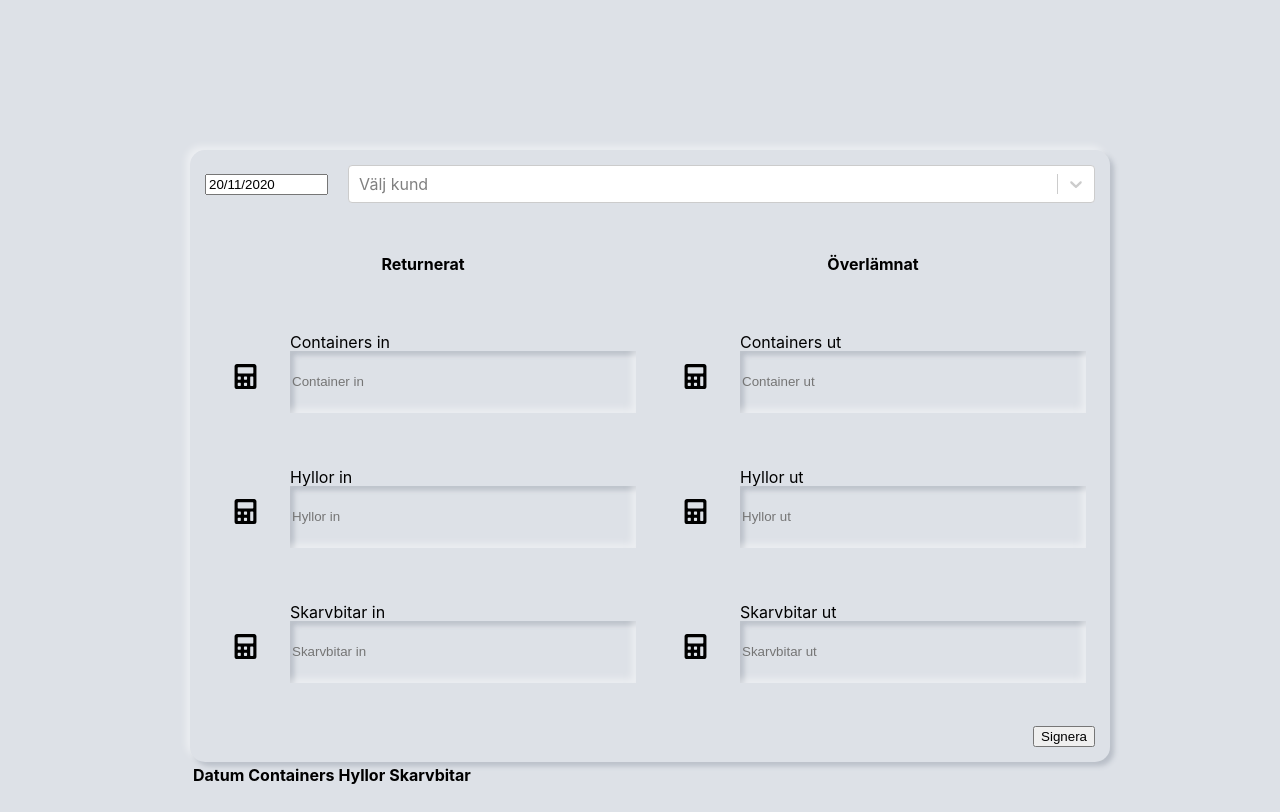
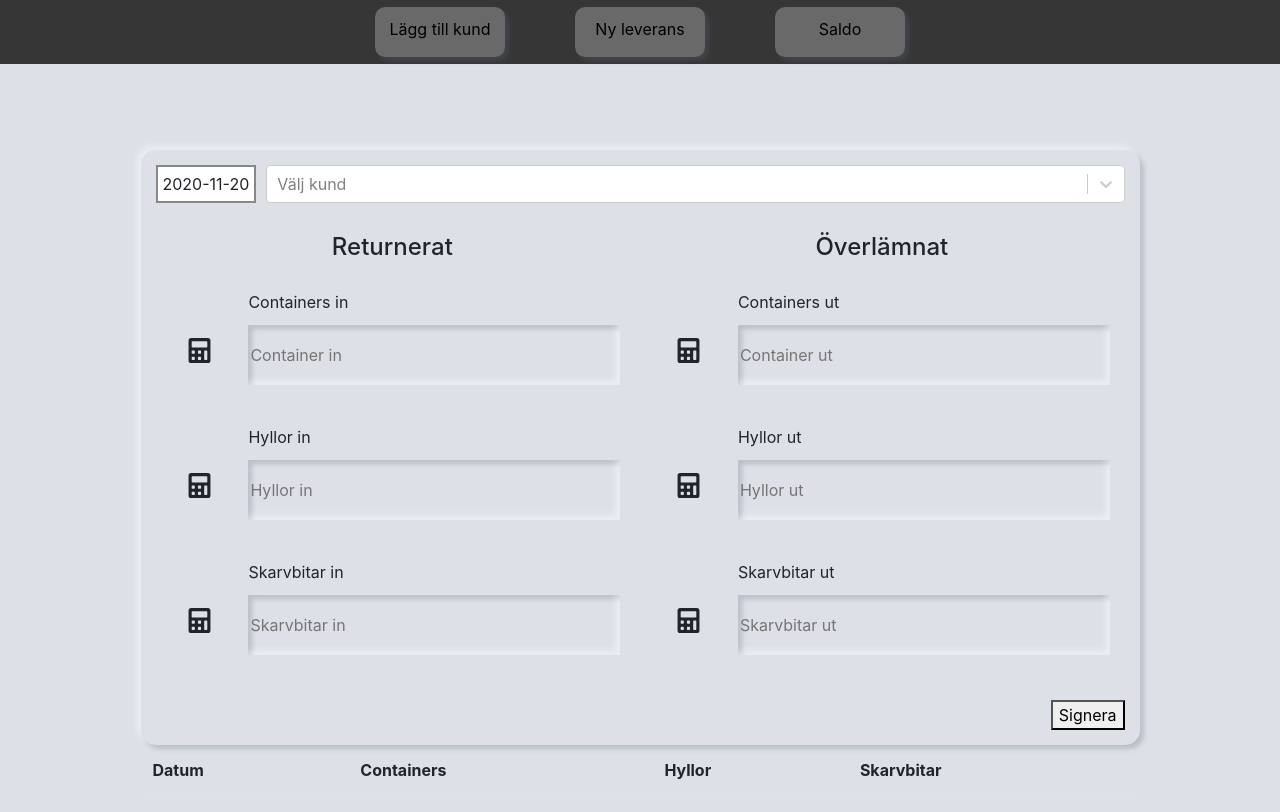
Before and after one commit to lapvetelaeinen/bringle, a React (Create React App) app: page /new-delivery in a window 1280 px wide. Built offline with nearby package versions, Linux system fonts and the light colour scheme.

Commit message:
new datepicker

```diff
--- a/package.json
+++ b/package.json
@@ -6,7 +6,10 @@
     "@testing-library/jest-dom": "^5.11.5",
     "@testing-library/react": "^11.1.1",
     "@testing-library/user-event": "^12.2.0",
+    "bootstrap": "^4.5.3",
+    "moment": "^2.29.1",
     "react": "^17.0.1",
+    "react-calendar": "^3.2.1",
     "react-dom": "^17.0.1",
     "react-icons": "^3.11.0",
     "react-router-dom": "^5.2.0",
--- a/src/components/registerDelivery.css
+++ b/src/components/registerDelivery.css
@@ -88,3 +88,11 @@ main form {
   justify-content: flex-end;
   margin: 5px;
 }
+
+.date-box {
+  border: 2px solid rgb(136, 136, 136);
+  margin-right: 10px;
+  padding: 5px;
+  cursor: pointer;
+  background-color: white;
+}
--- a/src/components/registerDelivery.jsx
+++ b/src/components/registerDelivery.jsx
@@ -6,11 +6,11 @@ import { customerList } from '../functions/customerList';
 import { deliveriesList } from '../functions/deliveriesList';
 import Select from 'react-select';
 import { optionsCustomer } from '../functions/optionsCustomer';
-import DatePicker from 'react-datepicker';
 import 'react-datepicker/dist/react-datepicker.css';
 import IndividualDeliveries from './individualDeliveries';
 import Calculator from './calculator';
 import { FaCalculator } from 'react-icons/fa';
+import Calendar from 'react-calendar';
 
 
 
@@ -19,6 +19,7 @@ class RegisterDelivery extends Component {
   state = {
     modalIsOpen: false,
     calculatorIsOpen: false,
+    dateIsOpen: false,
     selectedField: "",
     delivery: {
       date: new Date(),
@@ -56,6 +57,11 @@ class RegisterDelivery extends Component {
        e.preventDefault();
        this.setState({ modalIsOpen: !this.state.modalIsOpen});
        console.log(this.state.modalIsOpen)
+     }
+
+     toggleDate = (e) => {
+       e.preventDefault();
+       this.setState({ dateIsOpen: !this.state.dateIsOpen});
      }
 
      toggleCalculator = (e) => {
@@ -101,12 +107,9 @@ class RegisterDelivery extends Component {
           <main>
             <form name="register-delivery" onSubmit={this.handleSubmit}>
               <div className="select-customer-div">
-                <DatePicker
-                className="date"
-                selected={this.state.delivery.date}
-                onChange={this.handleDate}
-                dateFormat='dd/MM/yyyy'
-                />
+                <div className="date-box" onClick={this.toggleDate}>
+                  {JSON.stringify(this.state.delivery.date).slice(1,11)}
+                </div>
                 <Select
                 className="select-customer"
                 placeholder="Välj kund"
@@ -167,6 +170,16 @@ class RegisterDelivery extends Component {
                     </React.Fragment>
                   : null
                 }
+
+                {this.state.dateIsOpen
+                  ? <React.Fragment>
+                      <div className="overlay-styles" onClick={() => this.setState({ dateIsOpen: !this.state.dateIsOpen})}></div>
+                      <div className="modal-styles">
+                        <Calendar onChange={this.handleDate}/>
+                      </div>
+                    </React.Fragment>
+                  : null
+                }
             <IndividualDeliveries deliveries={this.state.listOfDeliveries}/>
           </main>
          );
--- a/src/index.js
+++ b/src/index.js
@@ -4,6 +4,7 @@ import { BrowserRouter} from "react-router-dom";
 import "./index.css";
 import App from "./App";
 import * as serviceWorker from "./serviceWorker";
+import 'bootstrap/dist/css/bootstrap.min.css';
 
 ReactDOM.render(
   <React.StrictMode>
```
Also changed, not shown: src/components/datePick.jsx (added, +14 -0 lines), 1 other file (tests, documents, lock files or other folders).
